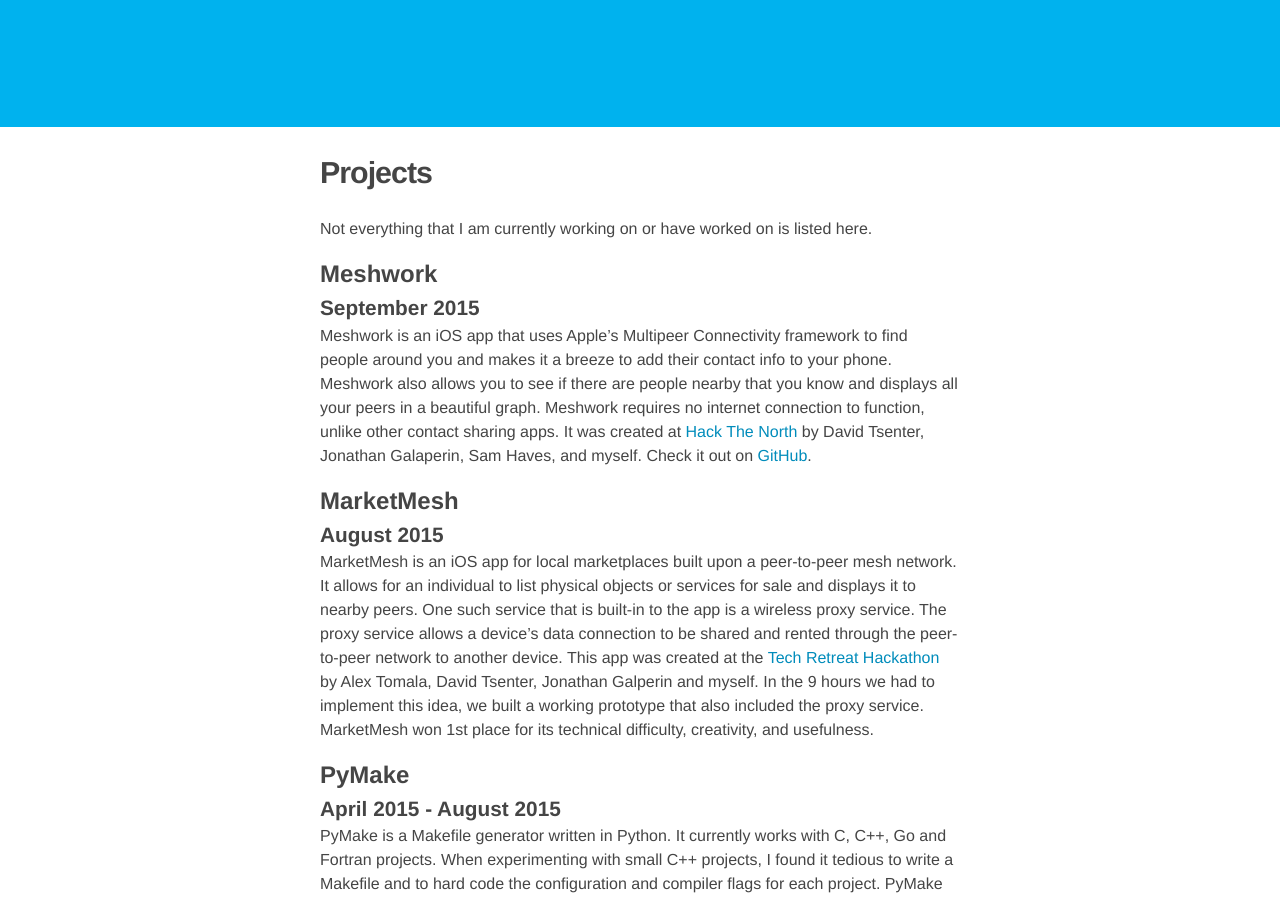
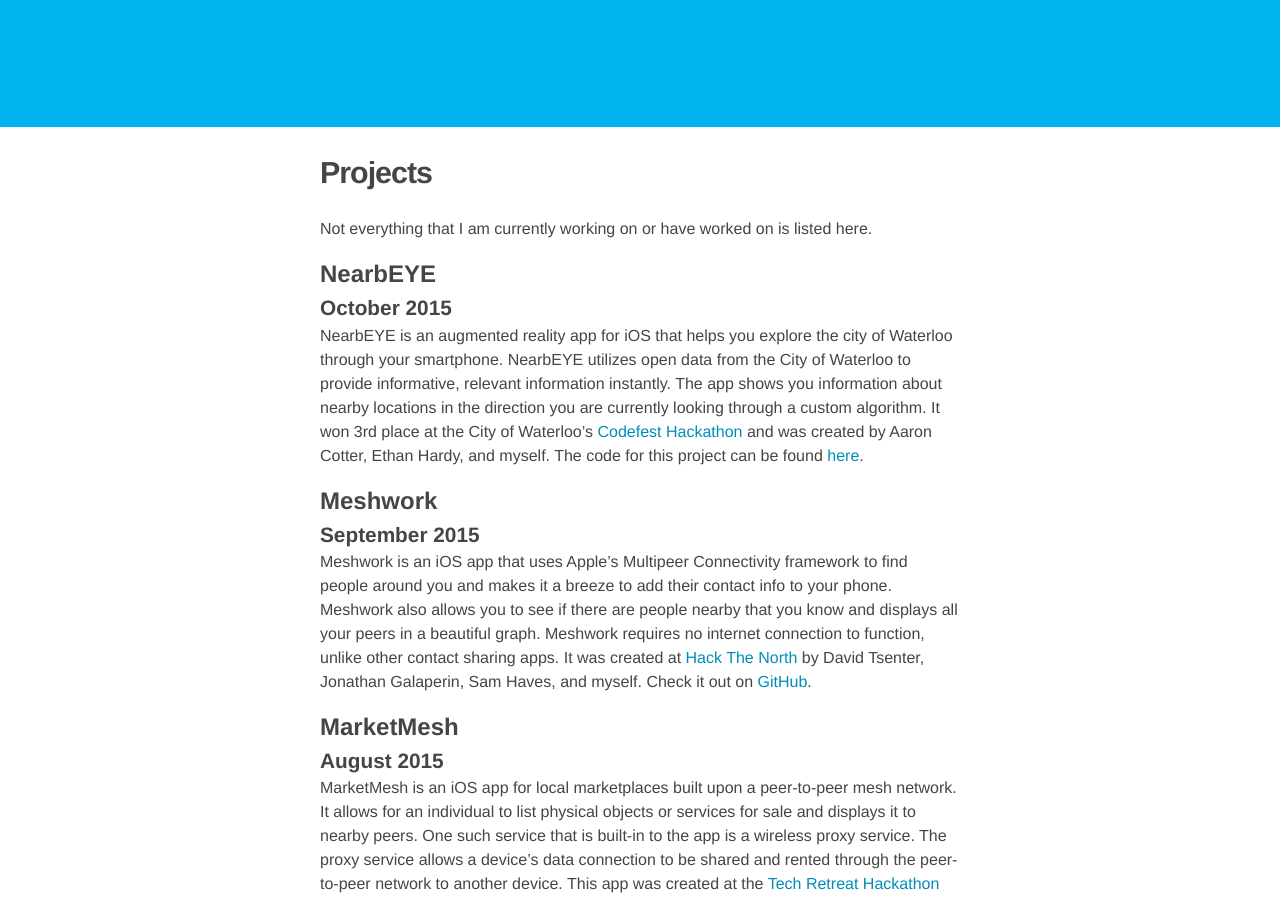
Before and after one commit to Melinysh/melinysh.github.io, a Jekyll site: the page built from projects.md, in a window 1280 px wide and 900 px high, scrolled down 323 px. Built offline with Jekyll 4.4.1, drawn with Linux system fonts in a browser that asks for light colours; nearby versions of some CDN libraries; Markdown is read by kramdown in place of the engine named in the settings.

Commit message:
Added NearbEYE app

```diff
--- a/projects.md
+++ b/projects.md
@@ -4,6 +4,11 @@ title: Projects
 permalink: /projects/
 ---
 Not everything that I am currently working on or have worked on is listed here.
+
+## NearbEYE
+### October 2015
+NearbEYE is an augmented reality app for iOS that helps you explore the city of Waterloo through your smartphone. NearbEYE utilizes open data from the City of Waterloo to provide informative, relevant information instantly. The app shows you information about nearby locations in the direction you are currently looking through a custom algorithm. It won 3rd place at the City of Waterloo's [Codefest Hackathon](http://www.waterloo.ca/en/government/WaterlooCodefest.asp) and was created by Aaron Cotter, Ethan Hardy, and myself. The code for this project can be found [here](https://github.com/Melinysh/NearbEYE).
+
 
 ## Meshwork
 ### September 2015
```
